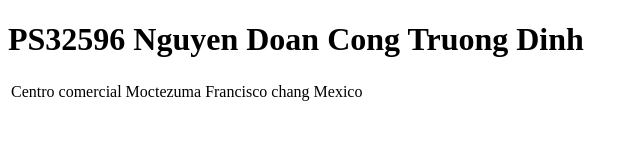
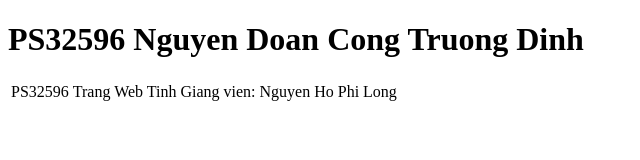
Before and after one commit to truong-dinh17/index, a plain HTML site: page index.html in a window 1280 px wide. Shown: the full height of the page, 0-640 px from the left. Drawn offline with Linux system fonts and the light colour scheme.

Commit message:
Update index.html

```diff
--- a/index.html
+++ b/index.html
@@ -9,9 +9,9 @@
     <h1>PS32596 Nguyen Doan Cong Truong Dinh</h1>
     <table>
         <tr>
-            <td>Centro comercial Moctezuma </td>
-            <td>Francisco chang</td>
-            <td>Mexico</td>
+            <td>PS32596 </td>
+            <td>Trang Web Tinh</td>
+            <td>Giang vien: Nguyen Ho Phi Long</td>
         </tr>
     </table>
 
```
